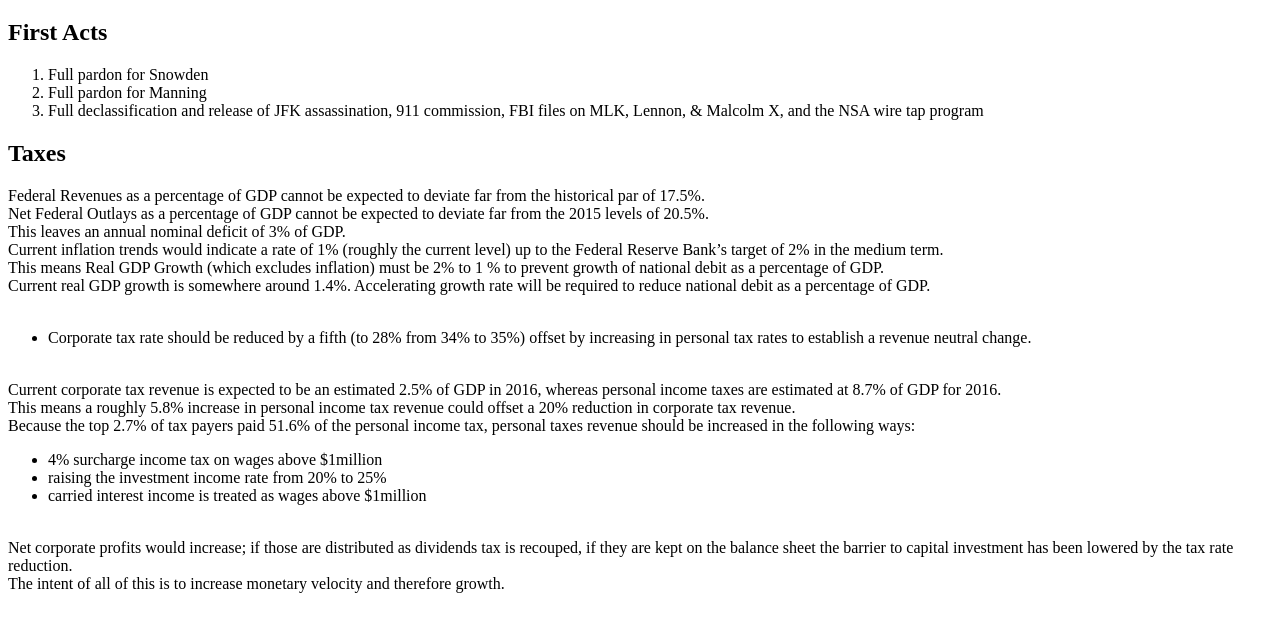
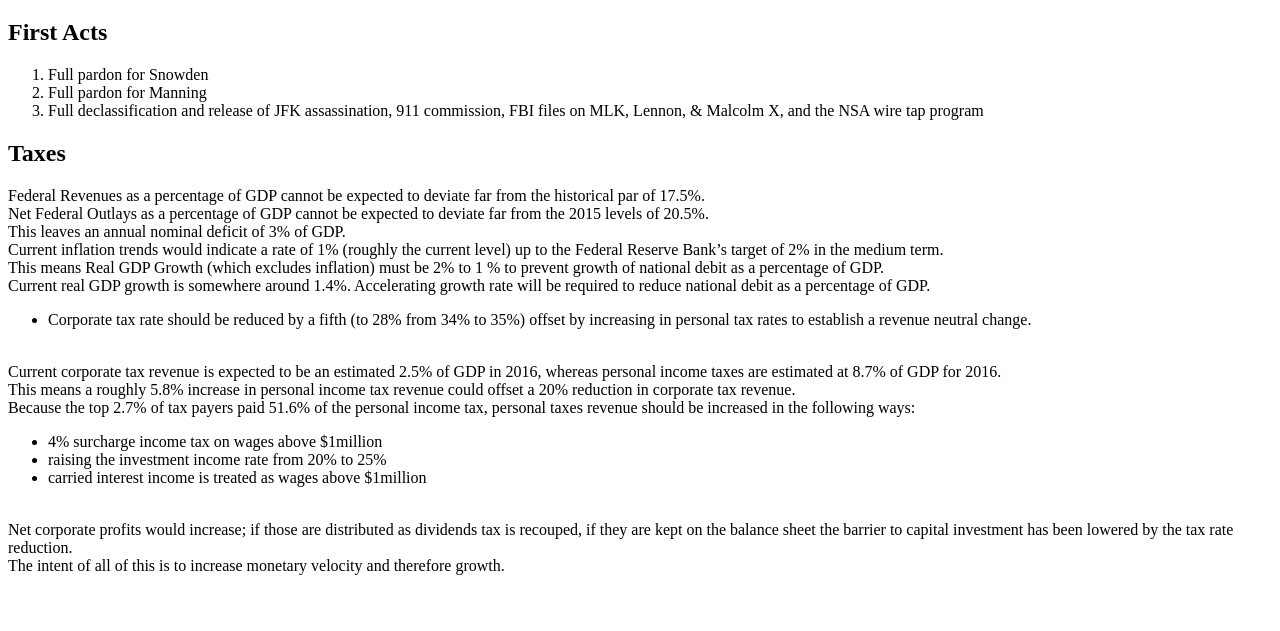
Before and after one commit to gutdraw/gutdraw.github.io, a plain HTML site: page index.html in a window 1280 px wide. Shown: the part 61-692 px from the top of the page. Drawn offline with Linux system fonts and the light colour scheme.

Commit message:
update index page

```diff
--- a/index.html
+++ b/index.html
@@ -18,8 +18,7 @@
 This leaves an annual nominal deficit of 3% of GDP.  <br>
 Current inflation trends would indicate a rate of 1% (roughly the current level) up to the Federal Reserve Bank’s target of 2% in the medium term.  <br>
 This means Real GDP Growth (which excludes inflation) must be 2% to 1 % to prevent growth of national debit as a percentage of GDP. <br>
-Current real GDP growth is somewhere around 1.4%. Accelerating growth rate will be required to reduce national debit as a percentage of GDP.  <br>
-<br>
+Current real GDP growth is somewhere around 1.4%. Accelerating growth rate will be required to reduce national debit as a percentage of GDP.
 <ul>
 <li>Corporate tax rate should be reduced by a fifth (to 28% from 34% to 35%) offset by increasing in personal tax rates to establish a revenue neutral change.</li>
 </ul>
@@ -31,7 +30,8 @@
 <li>4% surcharge income tax on wages above $1million</li>
 <li>raising the investment income rate from 20% to 25%</li>
 <li>carried interest income is treated as wages above $1million</li>
-</ul><br>
+</ul>
+<br>
 Net corporate profits would increase; if those are distributed as dividends tax is recouped, if they are kept on the balance sheet the barrier to capital investment has been lowered by the tax rate reduction. <br>
 The intent of all of this is to increase monetary velocity and therefore growth.
 </p>
```
